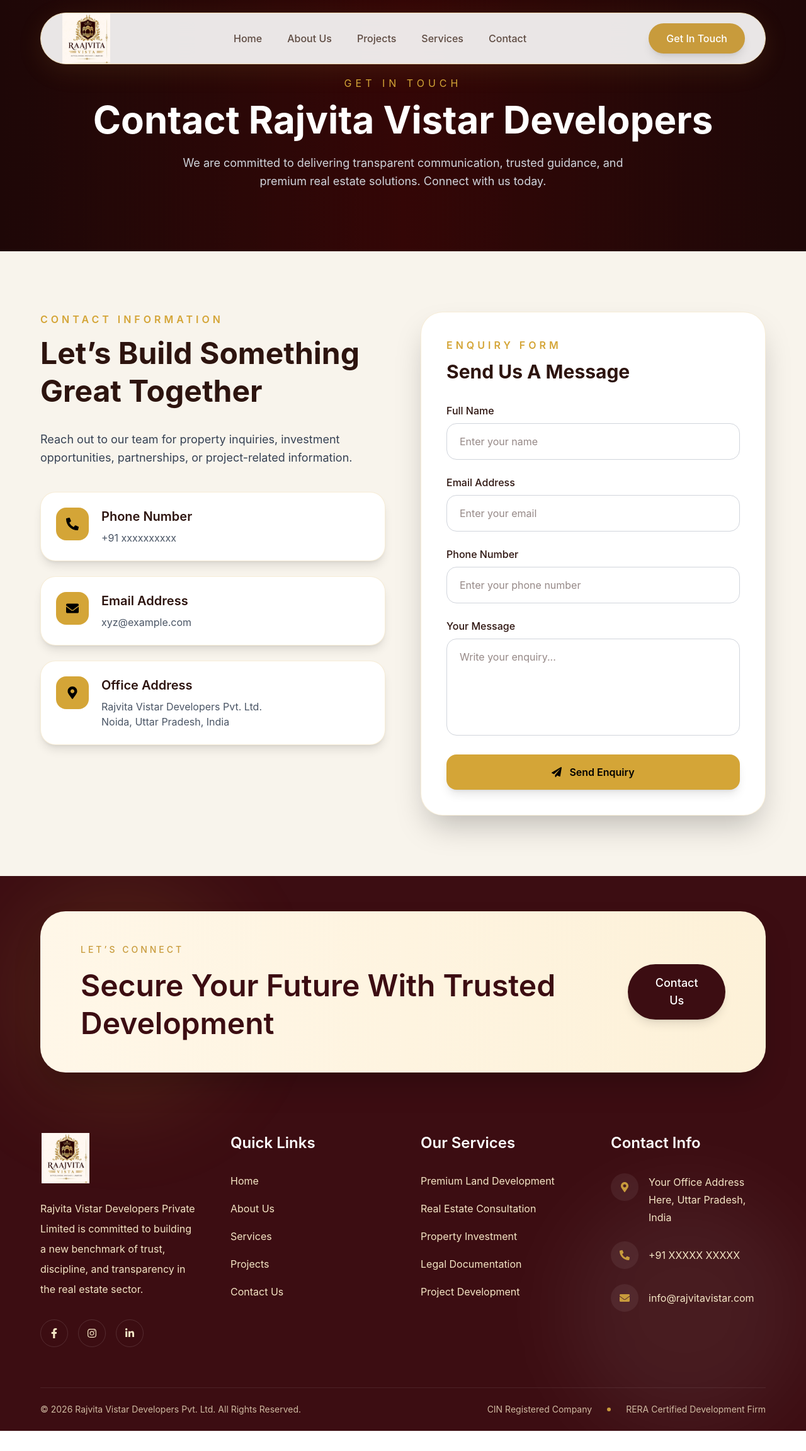
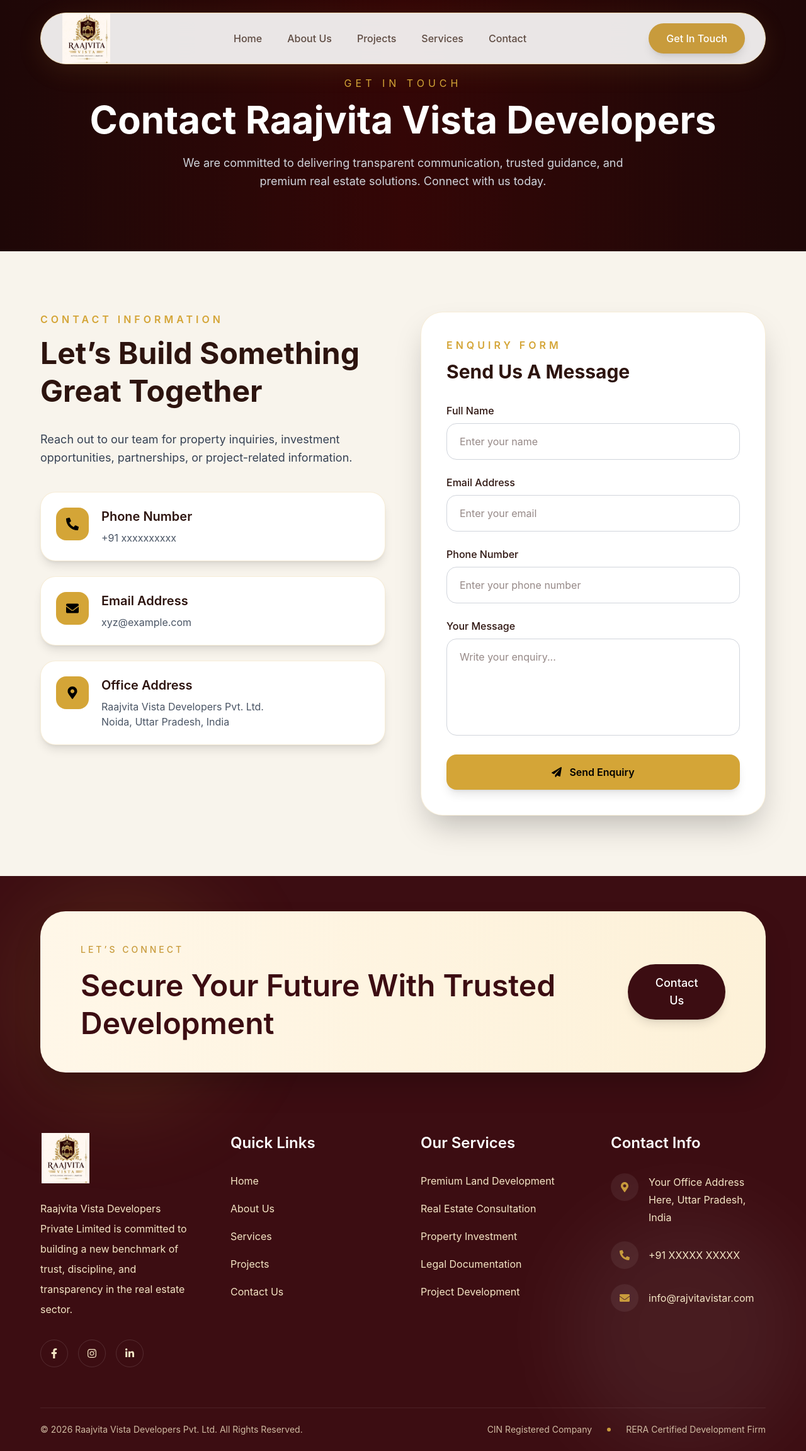
Before and after one commit to mndev2019/raajvita, a React (Vite) app: page /contact-us in a window 1280 px wide. Shown: the whole page at 63% size. Before the commit the page ends 2272 px from the top, so only its background shows below. Built offline with nearby package versions, Linux system fonts and the light colour scheme.

Commit message:
change spelling rajvita vistar to raajvita vista

```diff
--- a/src/Layout/Footer.jsx
+++ b/src/Layout/Footer.jsx
@@ -55,7 +55,7 @@
               />
 
               <p className="text-[#f5e6c5] leading-8 mt-6">
-                Rajvita Vistar Developers Private Limited is committed
+                Raajvita Vista Developers Private Limited is committed
                 to building a new benchmark of trust, discipline, and
                 transparency in the real estate sector.
               </p>
@@ -208,7 +208,7 @@
           <div className="border-t border-[#ffffff15] py-6 flex flex-col lg:flex-row items-center justify-between gap-4">
 
             <p className="text-[#f5e6c5]/80 text-sm text-center lg:text-left">
-              © 2026 Rajvita Vistar Developers Pvt. Ltd. All Rights Reserved.
+              © 2026 Raajvita Vista Developers Pvt. Ltd. All Rights Reserved.
             </p>
 
             <div className="flex items-center gap-6 text-sm text-[#f5e6c5]/80">
--- a/src/Pages/AboutUs/index.jsx
+++ b/src/Pages/AboutUs/index.jsx
@@ -36,7 +36,7 @@
             </h1>
 
             <p className="text-gray-300 text-lg leading-relaxed">
-              Rajvita Vistar Developers Private Limited is founded on the
+              Raajvita Vista Developers Private Limited is founded on the
               timeless principles of military discipline, honesty, and absolute
               transparency in real estate development.
             </p>
--- a/src/Pages/ContactUs/index.jsx
+++ b/src/Pages/ContactUs/index.jsx
@@ -19,7 +19,7 @@
           </p>
 
           <h1 className="text-5xl md:text-6xl font-bold mb-6">
-            Contact Rajvita Vistar Developers
+            Contact Raajvita Vista Developers
           </h1>
 
           <p className="text-lg text-gray-300 max-w-3xl mx-auto leading-relaxed">
@@ -83,7 +83,7 @@
                 <div>
                   <h3 className="text-xl font-semibold mb-2">Office Address</h3>
                   <p className="text-gray-600">
-                    Rajvita Vistar Developers Pvt. Ltd.
+                    Raajvita Vista Developers Pvt. Ltd.
                     <br />
                     Noida, Uttar Pradesh, India
                   </p>
--- a/src/Pages/Home/About.jsx
+++ b/src/Pages/Home/About.jsx
@@ -70,7 +70,7 @@
               {/* Paragraph */}
               <p className="text-[#5e4b42] text-lg leading-8 mt-8">
                 Rajendra Singh Chaudhary, Founder & Managing Director of
-                Rajvita Vistar Developers Pvt. Ltd., is a retired officer of
+                Raajvita Vista Developers Pvt. Ltd., is a retired officer of
                 the Indian Air Force who brings decades of disciplined leadership,
                 operational excellence, and strategic execution into the real
                 estate sector.
@@ -78,7 +78,7 @@
 
               <p className="text-[#5e4b42] text-lg leading-8 mt-6">
                 Driven by the principles of honesty, precision, and national
-                service, he established Rajvita Vistar Developers with a vision
+                service, he established Raajvita Vista Developers with a vision
                 to eliminate uncertainty and build a real estate ecosystem rooted
                 in transparency, legal compliance, and absolute client trust.
               </p>
--- a/src/Pages/Home/Banner.jsx
+++ b/src/Pages/Home/Banner.jsx
@@ -34,7 +34,7 @@
 
             {/* Description */}
             <p className="text-[#f5e6c5] text-lg leading-8 mt-8 max-w-2xl">
-              Rajvita Vistar Developers Private Limited delivers premium
+              Raajvita Vista Developers Private Limited delivers premium
               land and property developments with military-grade discipline,
               complete legal transparency, and unmatched execution standards.
             </p>
--- a/src/Pages/Home/CSR.jsx
+++ b/src/Pages/Home/CSR.jsx
@@ -48,7 +48,7 @@
 
               {/* Description */}
               <p className="text-[#5e4b42] text-lg leading-8 mt-8">
-                At Rajvita Vistar Developers, our vision of development extends
+                At Raajvita Vista Developers, our vision of development extends
                 beyond real estate. We proudly support initiatives focused on
                 education, public libraries, and rural infrastructure through
                 the Rajendra Kavita Welfare Foundation.
--- a/src/Pages/Home/Process.jsx
+++ b/src/Pages/Home/Process.jsx
@@ -63,7 +63,7 @@
             </h2>
 
             <p className="text-[#5e4b42] text-lg leading-8 mt-6">
-              At Rajvita Vistar Developers, every project follows a disciplined,
+              At Raajvita Vista Developers, every project follows a disciplined,
               transparent, and legally secure workflow designed to deliver
               complete confidence and long-term value.
             </p>
--- a/src/Pages/Home/Trust.jsx
+++ b/src/Pages/Home/Trust.jsx
@@ -48,11 +48,11 @@
             </span>
 
             <h2 className="text-4xl lg:text-5xl font-semibold text-[#3c0d12] mt-4 leading-tight">
-              Why Investors Trust Rajvita Vistar Developers
+              Why Investors Trust Raajvita Vista Developers
             </h2>
 
             <p className="text-[#5e4b42] text-lg leading-8 mt-6">
-              Rajvita Vistar Developers combines military-grade discipline,
+              Raajvita Vista Developers combines military-grade discipline,
               complete legal transparency, and RERA-certified development
               practices to deliver secure and future-ready real estate
               opportunities.
--- a/src/Pages/Home/VissionMission.jsx
+++ b/src/Pages/Home/VissionMission.jsx
@@ -59,7 +59,7 @@
             </h2>
 
             <p className="text-[#f5e6c5] text-lg leading-8 mt-6">
-              Rajvita Vistar Developers is driven by a mission to transform
+              Raajvita Vista Developers is driven by a mission to transform
               real estate through ethical leadership, legally secure development,
               and military-grade operational excellence.
             </p>
--- a/src/Pages/Home/WhyRaajvita.jsx
+++ b/src/Pages/Home/WhyRaajvita.jsx
@@ -52,7 +52,7 @@
             </h2>
 
             <p className="text-[#5e4b42] text-lg leading-8 mt-6">
-              Rajvita Vistar Developers was founded to eliminate uncertainty,
+              Raajvita Vista Developers was founded to eliminate uncertainty,
               hidden risks, and lack of transparency in the real estate sector
               through disciplined execution and legally secure development.
             </p>
@@ -110,7 +110,7 @@
             </h3>
 
             <p className="text-[#5e4b42] text-lg leading-8 mt-6 max-w-4xl mx-auto">
-              At Rajvita Vistar Developers, every project reflects our
+              At Raajvita Vista Developers, every project reflects our
               commitment to military-grade discipline, transparent business
               ethics, legal compliance, and long-term value creation for our
               clients and communities.
--- a/src/Pages/Services/index.jsx
+++ b/src/Pages/Services/index.jsx
@@ -62,7 +62,7 @@
           </h1>
 
           <p className="text-gray-300 text-lg max-w-3xl mx-auto mt-8 leading-relaxed">
-            Rajvita Vistar Developers delivers legally secure,
+            Raajvita Vista Developers delivers legally secure,
             transparent, and professionally managed real estate
             solutions with a commitment to quality and compliance.
           </p>
```
